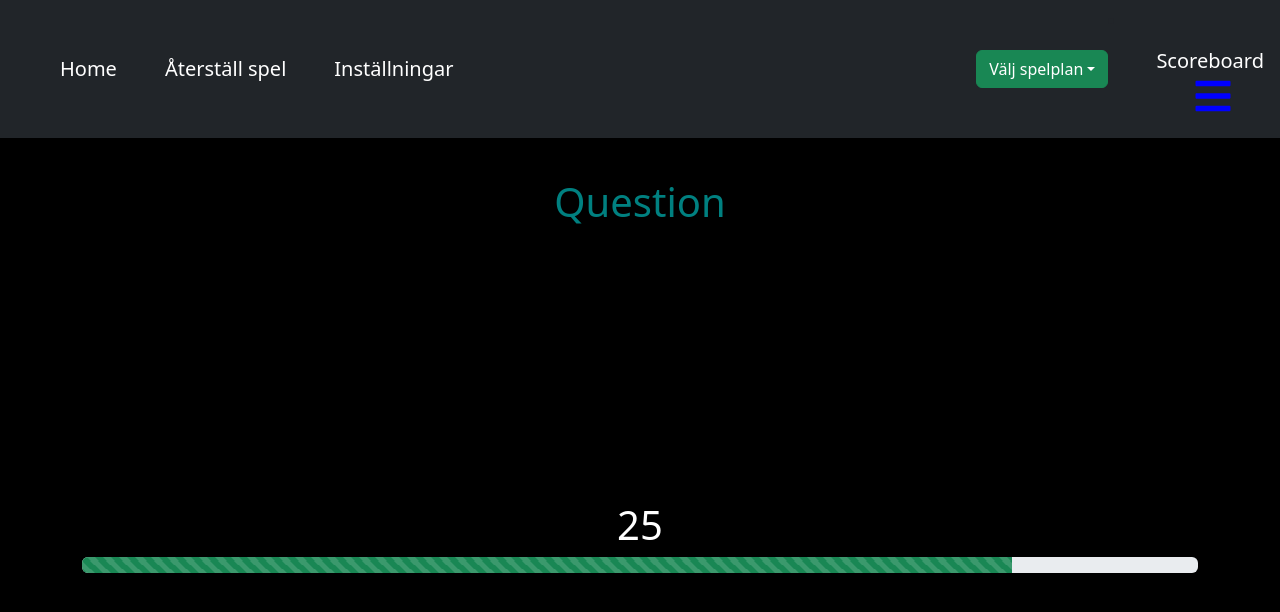
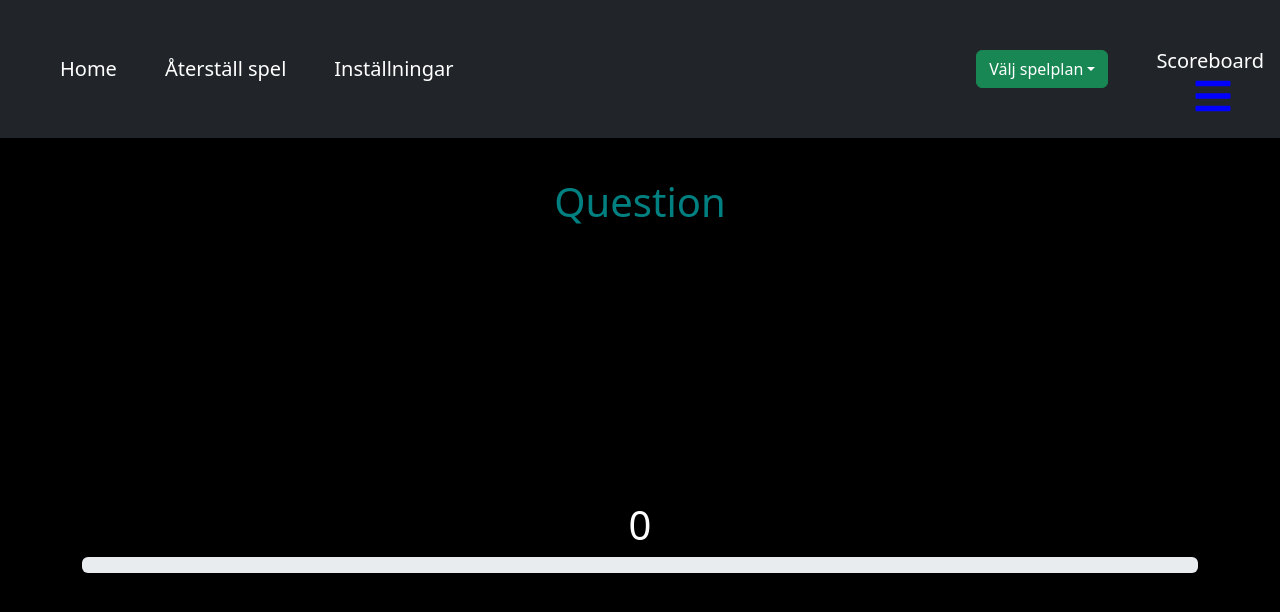
Before and after one commit to aJeann/jeopardy-react, a React (Create React App) app: page /final-jeopardy in a window 1280 px wide. Shown: the top 612 px of the page. Built offline with nearby package versions, Linux system fonts and the light colour scheme.

Commit message:
Small ux improvements

```diff
--- a/src/Components/JeopardyComp.jsx
+++ b/src/Components/JeopardyComp.jsx
@@ -109,7 +109,7 @@ const JeopardyComp = () => {
     }
 
     const styleBtn = {
-        width: '260px', height: '130px', marginTop: '10px', fontSize: '25px', backgroundColor: 'red', border: '1px solid red'
+        width: '260px', height: '130px', marginTop: '10px', fontSize: '25px', backgroundColor: 'blue', border: '1px solid black'
     }
 
     return (
@@ -127,31 +127,31 @@ const JeopardyComp = () => {
                                     <label style={{borderRadius: '10%', marginTop: "5px", width: '260px', height: '60px', fontSize: '18px', paddingTop: '15px'}}>{(arrayOf.name).toUpperCase()}</label>
                                     <Row>
                                         <Button value={currentId++} key={currentId} id={arrayOf.name} style={styleBtn} onClick={printQuestion}>
-                                        {storageArray[currentId] === true ? '🎅' : ''}
+                                        {storageArray[currentId] === true ? '100' : ''}
                                         </Button>
                                     </Row>
 
                                     <Row>
                                         <Button value={currentId++} key={currentId} id={arrayOf.name} style={styleBtn} onClick={printQuestion}>
-                                        {storageArray[currentId] === true ? '⛄' : ''}
+                                        {storageArray[currentId] === true ? '200' : ''}
                                         </Button>
                                     </Row>
 
                                     <Row>
                                         <Button value={currentId++} key={currentId} id={arrayOf.name} style={styleBtn} onClick={printQuestion}>
-                                        {storageArray[currentId] === true ? '🦌' : ''}
+                                        {storageArray[currentId] === true ? '300' : ''}
                                         </Button>
                                     </Row>
 
                                     <Row>
                                         <Button value={currentId++} key={currentId} id={arrayOf.name} style={styleBtn} onClick={printQuestion}>
-                                        {storageArray[currentId] === true ? '🎄' : ''}
+                                        {storageArray[currentId] === true ? '400' : ''}
                                         </Button>
                                     </Row>
 
                                     <Row>
                                         <Button value={currentId++} key={currentId} id={arrayOf.name} style={styleBtn} onClick={printQuestion}>
-                                        {storageArray[currentId] === true ? '🏂' : ''}
+                                        {storageArray[currentId] === true ? '500' : ''}
                                         </Button>
                                     </Row>
                                 </Col>
--- a/src/Components/PhotoQuestion.jsx
+++ b/src/Components/PhotoQuestion.jsx
@@ -63,10 +63,6 @@ const PhotoQuestion = () => {
                 width={1000}
                 onClick={HandleClick}
             />
-
-                <TimerComp toggle={activeState} time={seconds}/>
-
-
                 {showButton && (
                     <Button style={{marginTop: '20px'}} onClick={() => {history.push('/')}}>
                     Fortsätt
--- a/src/Components/PhotoReveal.jsx
+++ b/src/Components/PhotoReveal.jsx
@@ -75,7 +75,6 @@ const PhotoReveal = () => {
                     <Button onClick={() => {
                         setActive(!activeState);
                     }}>{activeState? "II" : ">>"}</Button>
-                <TimerComp toggle={activeState} time={seconds}/>
                 {showButton && (
                     <Button style={{marginTop: '20px'}} onClick={() => {history.push('/')}}>
                         Fortsätt
--- a/src/Components/QuestionComponent.jsx
+++ b/src/Components/QuestionComponent.jsx
@@ -31,8 +31,8 @@ const QuestionComponent = () => {
 
     useEffect(() => {
         if(qArray[3] === 'song'){
-            setHeight(10);
-            setWidth(15);
+            setHeight(325);
+            setWidth(520);
             setAutoplay(0);
         }
         if(qArray[3] === 'video'){
@@ -66,9 +66,17 @@ const QuestionComponent = () => {
                 <h1 style={{color: 'white', paddingTop: '5%', fontSize: '60px', cursor: 'help', animation: 'ease-in'}} onClick={HandleClick}>{questionAnswered ? qArray[1] : qArray[2]}</h1>
                 {qArray[3] === 'video' &&
                 <div style={{width: '1090px', height: '60px', position: 'absolute', backgroundColor: 'black', marginLeft: '100px'}}></div>}
-                <YouTube videoId={qArray[6]} opts={options}></YouTube>
-                <TimerComp toggle={activeState} time={seconds}/>
 
+                {qArray[3] === "video" && (<YouTube videoId={qArray[6]} opts={options}></YouTube>)}
+                {qArray[3] === "song" && (
+                <div style={{display: "flex", alignItems: "center", justifyContent: "center", backgroundColor: "black"}}>
+                     <div style={{width: "600px", height: "500px", position: "relative", overflow: "-moz-hidden-unscrollable", backgroundColor:"black"}}>
+                     {qArray[3] === "song" && (<div style={{position: "absolute", top: "0", height: "290px", width: "100%", zIndex: "999", backgroundColor: "black"}}></div>)}
+                         <YouTube videoId={qArray[6]} opts={options}></YouTube>
+
+                     </div>
+                 </div>
+                )}
 
                 {showButton && (
                     <Button style={{marginTop: '20px'}} onClick={() => {history.push('/')}}>
--- a/src/Components/TimerComp.jsx
+++ b/src/Components/TimerComp.jsx
@@ -3,7 +3,7 @@ import WrongSound from '../misc/Wrong-answer-sound-effect.mp3'
 import { ProgressBar } from 'react-bootstrap';
 
 const Timer = ({toggle, time} ) => {
-  const [seconds, setSeconds] = useState(30);
+  const [seconds, setSeconds] = useState(5);
   const [isActive, setIsActive] = useState(toggle);
 
     useEffect(() => {
@@ -25,6 +25,10 @@ const Timer = ({toggle, time} ) => {
     const [playing, setPlaying] = useState(false);
 
     useEffect(() => {
+        console.log("volym");
+        console.log(audio.volume);
+        audio.volume = 0.1;
+        console.log(audio.volume);
         playing ? audio.play() : audio.pause();
     },
     [playing]
@@ -34,7 +38,7 @@ const Timer = ({toggle, time} ) => {
     <div style={{marginTop: '100px'}}>
       <div className="time">
         <h1 style={{color: 'white'}}>{seconds}</h1>
-        <ProgressBar animated variant={seconds > 10 ? "success" : "danger"} max={30} now={seconds}/>
+        <ProgressBar animated variant={seconds > 10 ? "success" : "danger"} max={5} now={seconds}/>
       </div>
     </div>
   );
```
